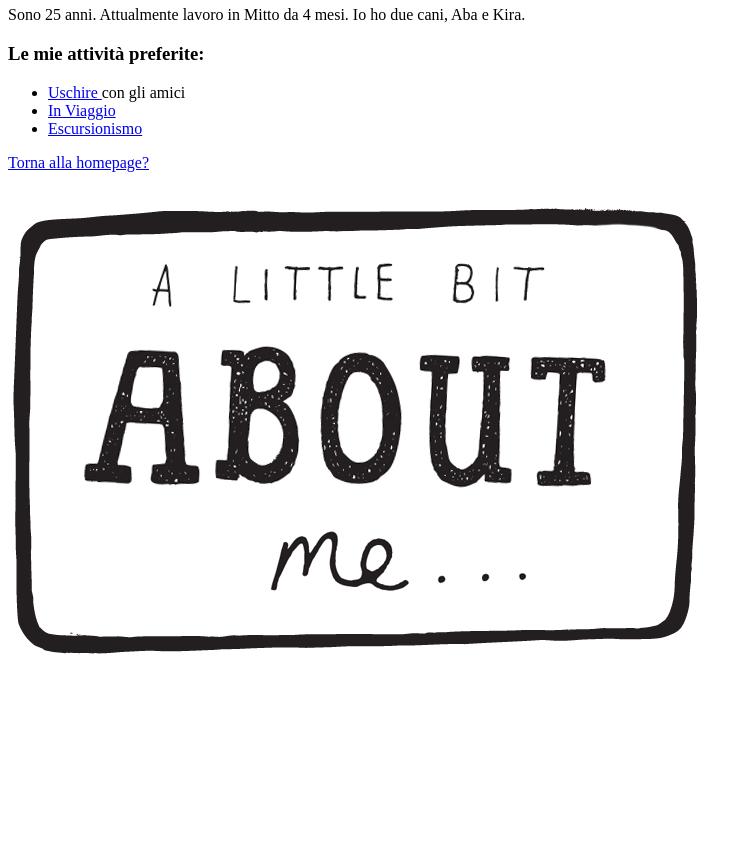
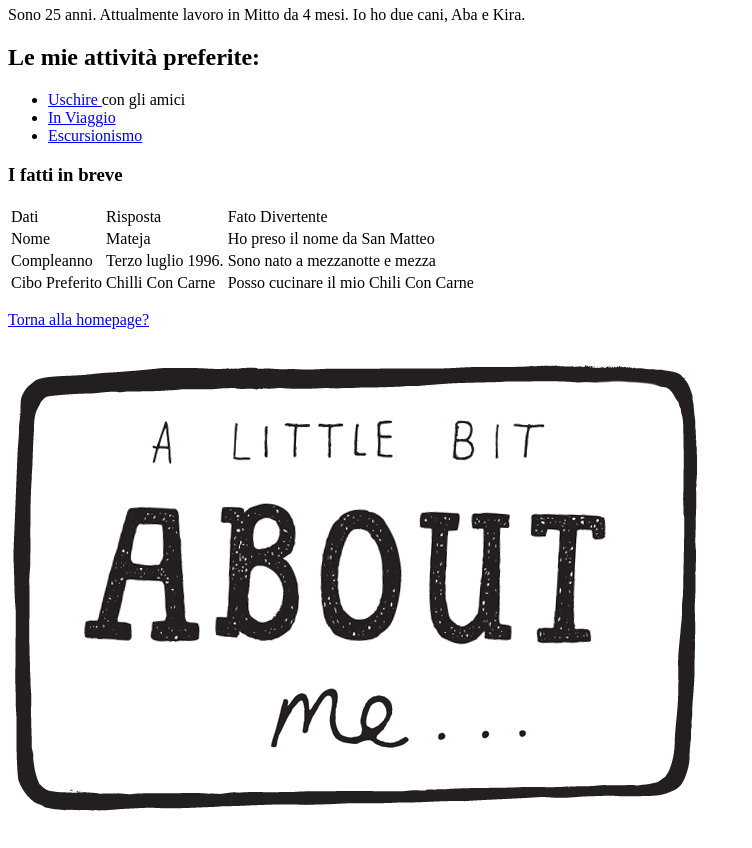
Before and after one commit to MatteoAuroroPedro/MatteoAuroroPedro.github.io, a plain HTML site: page about.html in a window 1280 px wide. Shown: the part 60-908 px from the top of the page, without its empty margins (0-752 px from the left). Before the commit the page ends 800 px from the top, so only its background shows below. Drawn offline with Linux system fonts and the light colour scheme.

Commit message:
Add files via upload

```diff
--- a/about.html
+++ b/about.html
@@ -4,22 +4,55 @@
 
     <head>
         <Title>Il Primo Sito Web di Matteo!</Title>
-
+        <link rel="stylesheet" href="style.css">
     </head>
 
     <body>
 
-        <h1>Più su di me.</h1>
+        <h1>Più su di me</h1>
 
         <p>Sono 25 anni. Attualmente lavoro in Mitto da 4 mesi. Io ho due cani, Aba e Kira.</p>
 
-        <h3>Le mie attività preferite: </h3>
+        <h2>Le mie attività preferite: </h2>
 
         <ul>
              <li><a href="http://www.nightlife-cityguide.com/en/guide-nightlife/nightlife-Belgrade-nightlife-nightclubs-discos/">Uschire </a> con gli amici</li>
              <li><a href="https://en.wikipedia.org/wiki/Travel">In Viaggio</a></li>
              <li><a href="https://en.wikipedia.org/wiki/Hiking">Escursionismo</a></li>
         </ul>
+
+        <h3>I fatti in breve</h3>
+
+        <table>
+            <thead>
+
+                <tr>
+                    <td>Dati</td>
+                    <td>Risposta</td>
+                    <td>Fato Divertente</td>
+                </tr>
+
+                <tr>
+                    <td>Nome</td>
+                    <td>Mateja</td>
+                    <td>Ho preso il nome da San Matteo</td>
+                </tr>
+
+                <tr>
+                    <td>Compleanno</td>
+                    <td>Terzo luglio 1996.</td>
+                    <td>Sono nato a mezzanotte e mezza</td>
+                </tr>
+
+                <tr>
+                    <td>Cibo Preferito</td>
+                    <td>Chilli Con Carne</td>
+                    <td>Posso cucinare il mio Chili Con Carne</td>
+                </tr>
+
+            </thead>
+
+        </table>
 
         <p><a href="index.html">Torna alla homepage?</a></p>
 
```
Also changed, not shown: index.html (+2 -1 lines).
